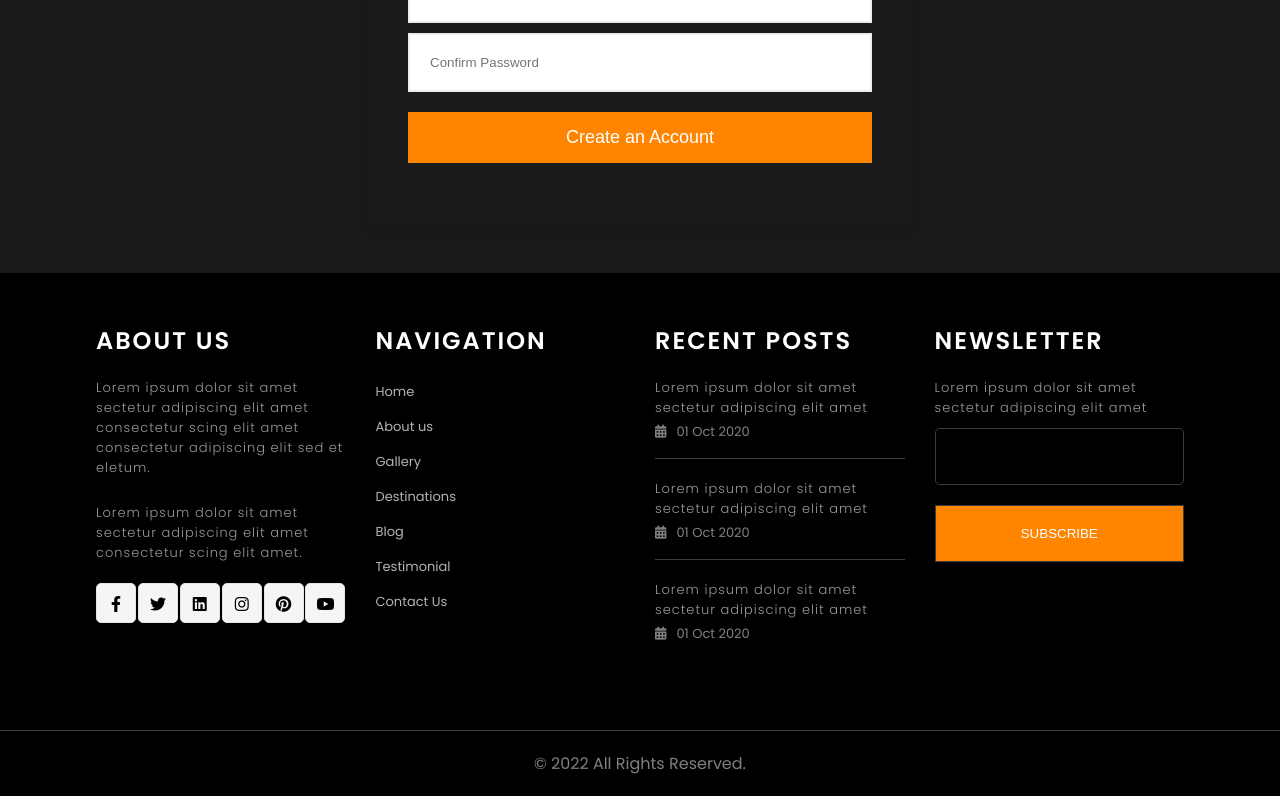
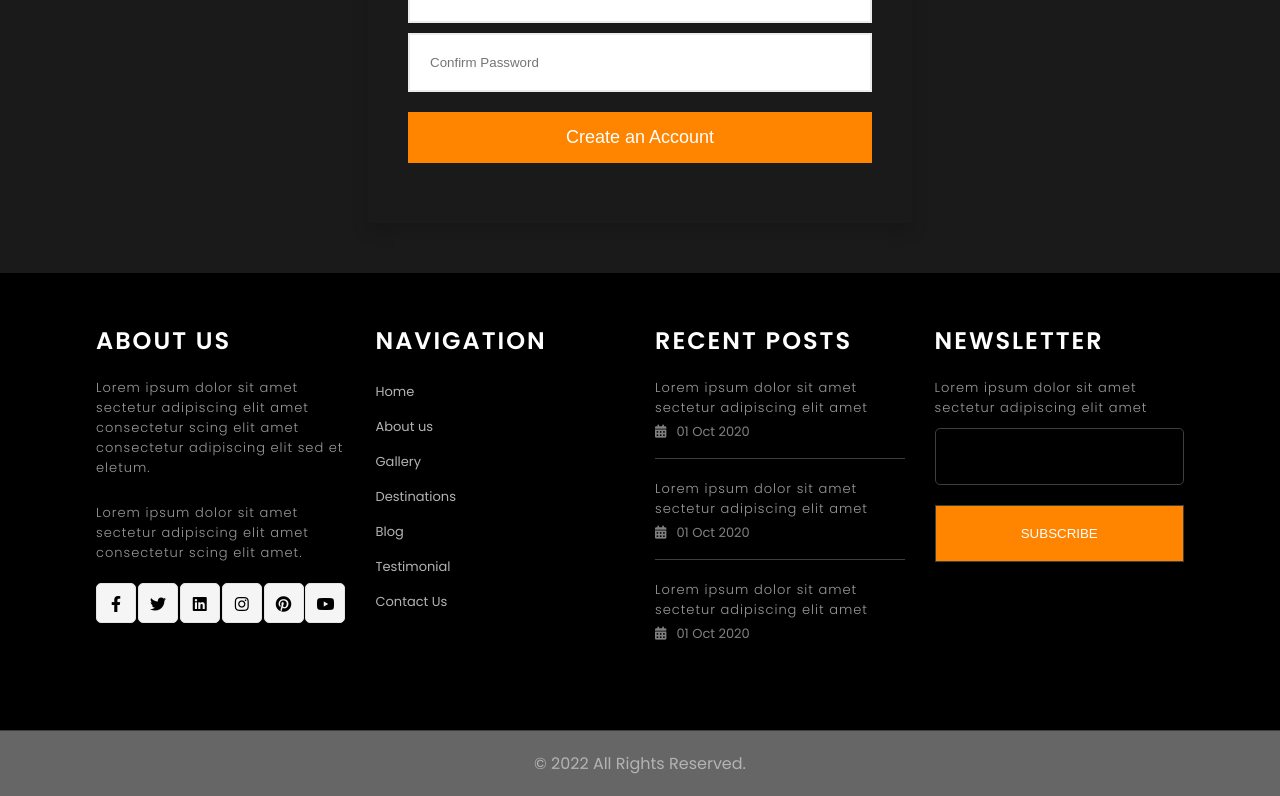
Before and after one commit to unawarexi/Belimo-Hotels, a React (Create React App) app: page /Register in a window 1280 px wide. Shown: the part 821-1617 px from the top of the page. Built offline with nearby package versions, Linux system fonts and the light colour scheme.

Commit message:
Footer Styles

```diff
--- a/src/Common/footer/Footer.css
+++ b/src/Common/footer/Footer.css
@@ -56,7 +56,7 @@ footer .primary-btn {
 .legal {
   text-align: center;
   padding: 20px;
-  background-color: #000;
+  background-color: #666666;
   border-top: 1px solid rgb(63, 62, 62);
   color: white;
 }
```
